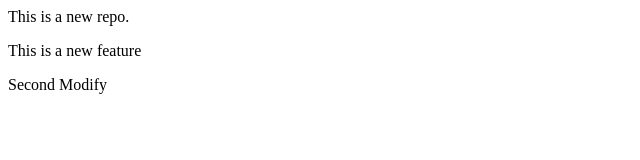
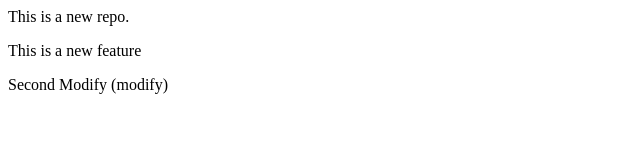
Before and after one commit to SapamPritamjit/localRepo, a plain HTML site: page index.html in a window 1280 px wide. Shown: the full height of the page, 0-640 px from the left. Drawn offline with Linux system fonts and the light colour scheme.

Commit message:
Add modity

```diff
--- a/index.html
+++ b/index.html
@@ -1,3 +1,3 @@
 <p>This is a new repo.</p>
 <p>This is a new feature</p>
-<p>Second Modify</p>
+<p>Second Modify (modify)</p>
```
